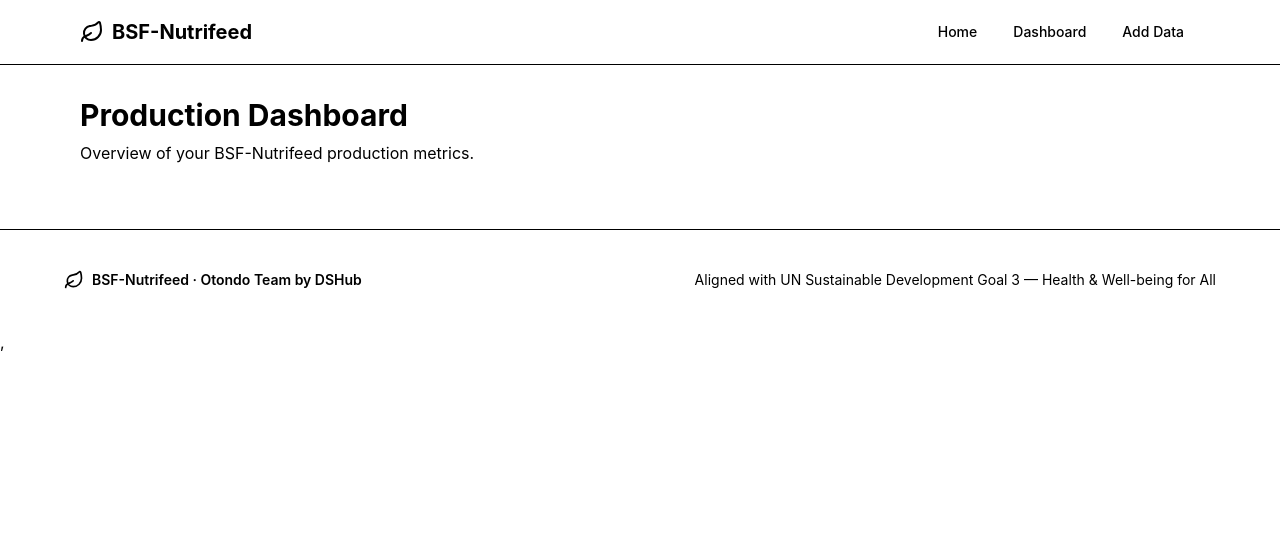
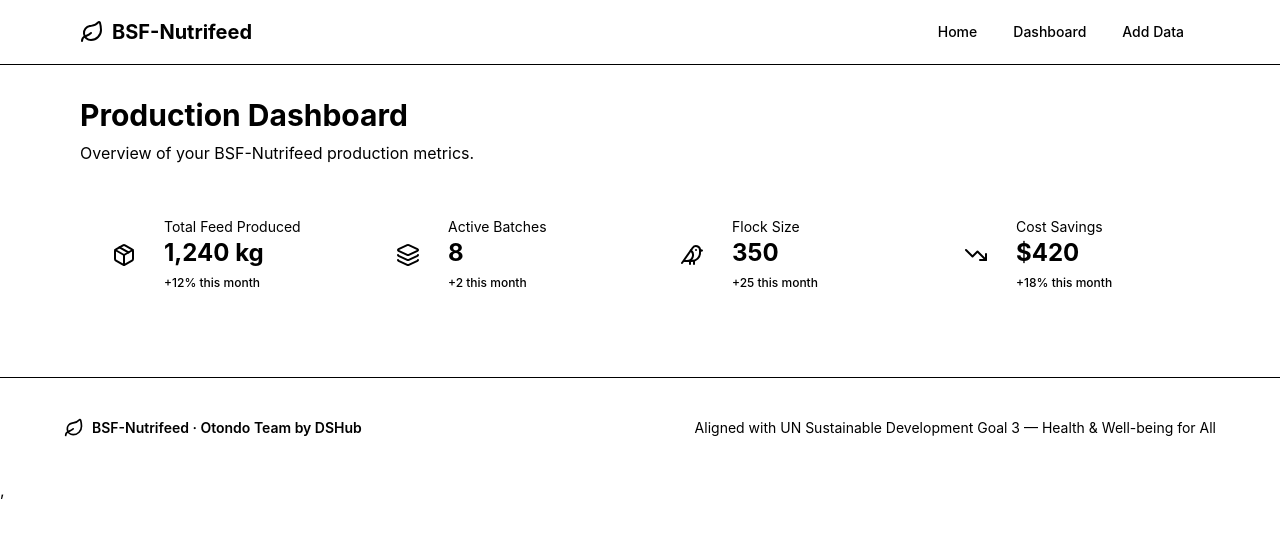
Before and after one commit to Destiny27052005/bsf_nutrifeed, a React (Vite) app: page /dashboard in a window 1280 px wide. Shown: the top 534 px of the page. Built offline with nearby package versions, Linux system fonts and the light colour scheme.

Commit message:
add metrics display to Dashboard component

```diff
--- a/src/Pages/Dashboard.jsx
+++ b/src/Pages/Dashboard.jsx
@@ -1,10 +1,20 @@
+import MetricCard from "../components/MetricCard";
+
+ const metrics = [
+  { label: "Total Feed Produced", value: "1,240 kg", change: "+12%", trend: "up", icon: "package" },
+  { label: "Active Batches", value: "8", change: "+2", trend: "up", icon: "layers" },
+  { label: "Flock Size", value: "350", change: "+25", trend: "up", icon: "bird" },
+  { label: "Cost Savings", value: "$420", change: "+18%", trend: "up", icon: "trending-down" },
+];
 
 function Dashboard() {
     return (
         <div className="mx-auto max-w-6xl px-4 py-8">
             <h1 className="mb-2 text-3xl font-bold">Production Dashboard</h1>
             <p className="mb-8">Overview of your BSF-Nutrifeed production metrics.</p>
-
+            <div className="mb-8 grid gap-4 sm:grid-cols-2 lg:grid-cols-4">
+              {metrics?.map((m) => <MetricCard key={m.label} metric={m} />)}
+            </div>
         </div>
 
     );
```
